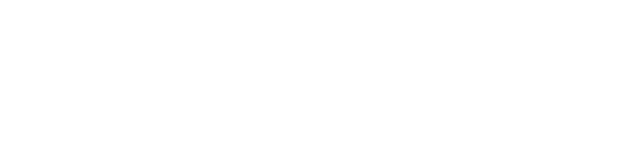
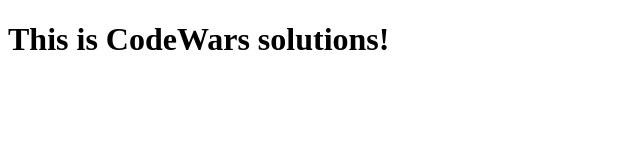
Before and after one commit to troshpaw/codewars, a plain HTML site: page index.html in a window 1280 px wide. Shown: the whole page, without its empty margins (0-640 px from the left). Drawn offline with Linux system fonts and the light colour scheme.

Commit message:
test push 2

```diff
--- a/index.html
+++ b/index.html
@@ -4,7 +4,9 @@
 <head>
     <meta charset="UTF-8">
     <meta name="viewport" content="width=device-width, initial-scale=1.0">
-    <title>This is CodeWars solutions!</title>
+    <title>CodeWars</title>
 </head>
-<body></body>
+<body>
+    <h1>This is CodeWars solutions!</h1>
+</body>
 </html>
```
